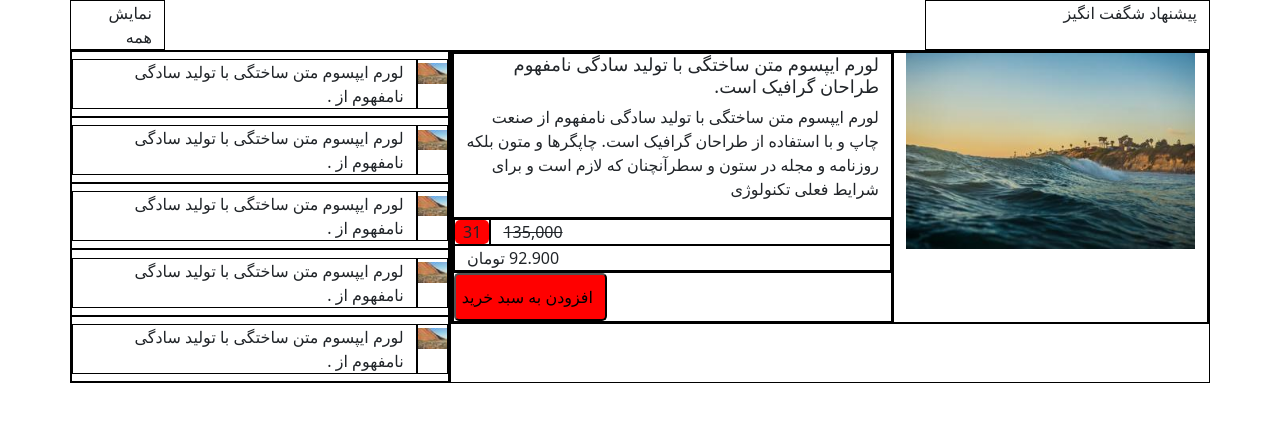
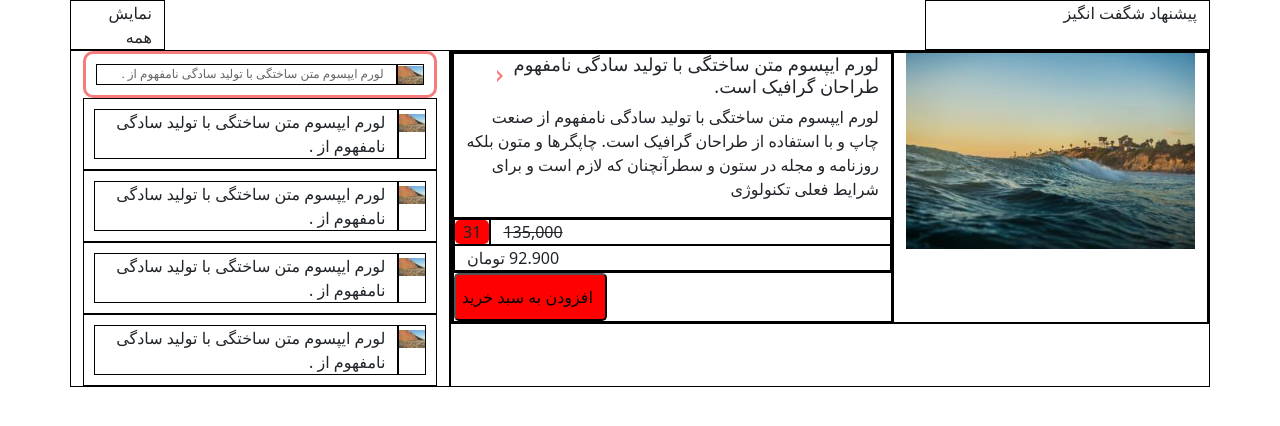
Before and after one commit to somaye-beiranvand/grid-practice, a plain HTML site: page index.html in a window 1280 px wide. Drawn offline with Linux system fonts and the light colour scheme.

Commit message:
add speech bubble

```diff
--- a/css/style.css
+++ b/css/style.css
@@ -38,6 +38,44 @@ img{
     padding: 0;
 }
 #right-col .row{
-    padding-top: 2%;
-    padding-bottom: 2%;
+    padding: 10px 10px;
+    margin: 0;
 }
+.speech-bubble {
+    position:relative;
+    width: 100%;
+    padding: 10px;
+    margin: 0;
+    background-color:#FFF;
+    color: #666;
+    font: normal 12px "Segoe UI", Arial, Sans-serif;
+    -moz-border-radius: 10px;
+    -webkit-border-radius: 10px;
+    border-radius: 10px;
+    border: 3px solid #F47C7C !important;
+}
+.speech-bubble p {
+    font-size: 1.25em;
+}
+
+.speech-bubble:before,
+.speech-bubble:after {
+    content: "\0020";
+    display:block;
+    position:absolute;
+    top: 16px;
+    left: 408px;
+    z-index:2;
+    width: 0;
+    height: 0;
+    overflow:hidden;
+    border: solid 6px transparent;
+    border-right: 0;
+    border-left-color:#fff;
+}
+.speech-bubble:before {
+    top: 16px;
+    left: 411px;
+    z-index:1;
+    border-left-color:#F47C7C;
+}
--- a/index.html
+++ b/index.html
@@ -57,7 +57,7 @@
                 </div>
             </div>
             <div class="col-4" id="right-col">
-                <div class="row">
+                <div class="row speech-bubble">
                     <div class="col-1">
                         <img src="image/2.jpg" alt="">
                     </div>
```
